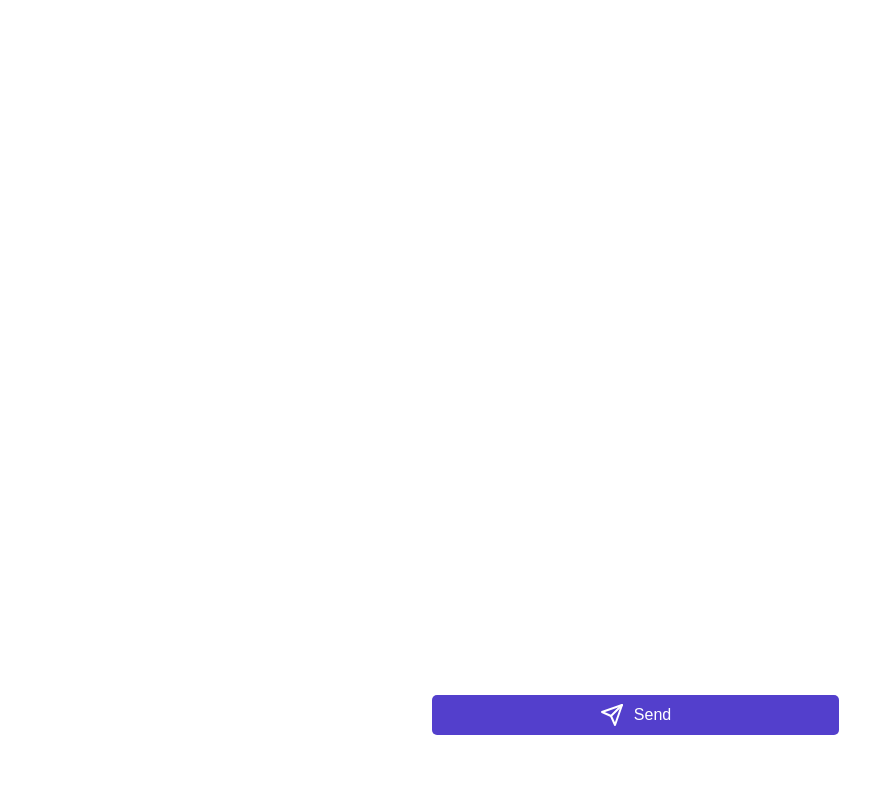
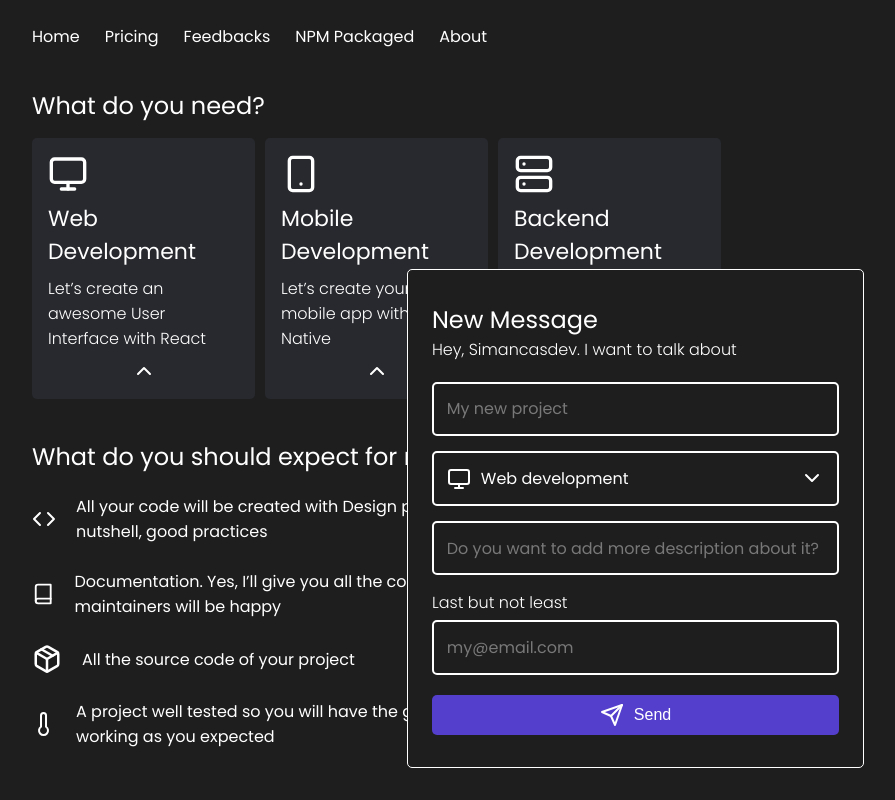
Before and after one commit to simancasdev/simancasdev.com, a Next.js app: page / in a window 1280 px wide. Shown: the whole page, without its empty margins (384-1279 px from the left). Built offline with nearby package versions, Linux system fonts and the light colour scheme.

Commit message:
updating colors on project

```diff
--- a/src/styles/globals.css
+++ b/src/styles/globals.css
@@ -2,4 +2,8 @@
   margin: 0;
   padding: 0;
   box-sizing: border-box;
+
+  body {
+    background-color: #1e1e1e;
+  }
 }
--- a/src/styles/theme.ts
+++ b/src/styles/theme.ts
@@ -1 +1,4 @@
-export const theme = {};
+export const theme = {
+  primary: "#1e1e1e",
+  secondary: "rgba(46, 48, 57, 0.63)",
+};
```
